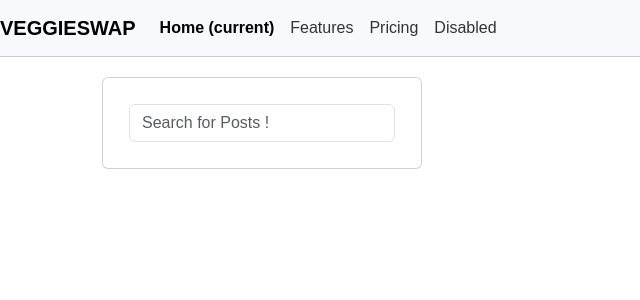
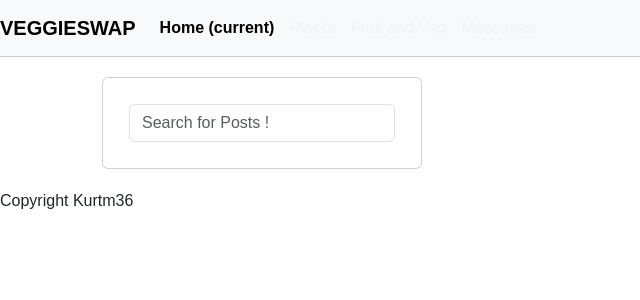
Before and after one commit to Kurtm36/project-4-veggieswap, a Python web app: template veggapp/templates/base.html in a window 1280 px wide. Shown: the top 300 px of the page, without its empty margins (0-640 px from the left). Run offline with Jinja, Linux system fonts and the light colour scheme; the template is opened without the code that fills it, so the values that code supplies are empty; some libraries are stand-ins or nearby versions.

Commit message:
Update style sheet

```diff
--- a/static/css/style.css
+++ b/static/css/style.css
@@ -6,7 +6,7 @@
     box-sizing: border-box;
     font-family: Arial, Helvetica, sans-serif;
   }
-/**Post container**/
+/**User Post container**/
 .container {
 
 }
@@ -42,31 +42,27 @@ img{
 
 .navbar {
     background-color: #4c9f70; /* Background color of the navbar */
-    border-bottom: 1px solid #ccc; /* Optional border at the bottom */
-    padding: 10px; /* Add padding to the navbar */
+    border-bottom: 1px solid #ccc;
+    padding: 10px;
   }
 
-  .navbar-brand {
+
+.navbar-brand {
     font-size: 24px; /* Customize the font size of the brand/logo */
     font-weight: bold; /* Optionally make the brand text bold */
     color: #f1f3f9; /* Brand text color */
   }
 
-  .navbar-toggler {
+.navbar-toggler {
     border: none;
   }
 
   /* Navbar links */
-  .navbar-nav a.nav-link {
-    color: #333; /* Link text color */
+.navbar-nav a.nav-link {
+    color: #f1f3f9; /* Link text color */
   }
 
   /* Active link styles */
-  .navbar-nav a.nav-link.active {
-    font-weight: bold; /* Make the active link text bold */
+.navbar-nav a.nav-link.active {
+    font-weight: bold;
   }
-
-
-  .navbar-nav a.nav-link:hover {
-    color: #f1f3f9; /* Hover color for links */
-  }
--- a/veggapp/templates/base.html
+++ b/veggapp/templates/base.html
@@ -19,9 +19,9 @@
         <div class="collapse navbar-collapse" id="navbarNavAltMarkup">
           <div class="navbar-nav">
             <a class="nav-item nav-link active" href="#">Home <span class="sr-only">(current)</span></a>
-            <a class="nav-item nav-link" href="#">Features</a>
-            <a class="nav-item nav-link" href="#">Pricing</a>
-            <a class="nav-item nav-link " href="#">Disabled</a>
+            <a class="nav-item nav-link" href="#">Plants</a>
+            <a class="nav-item nav-link" href="#">Fruit and Veg</a>
+            <a class="nav-item nav-link " href="#">Messages</a>
           </div>
         </div>
       </nav>
@@ -60,7 +60,7 @@
             </div>
         </section>
         <footer>
-
+            Copyright Kurtm36
         </footer>
     </main>
 
```
